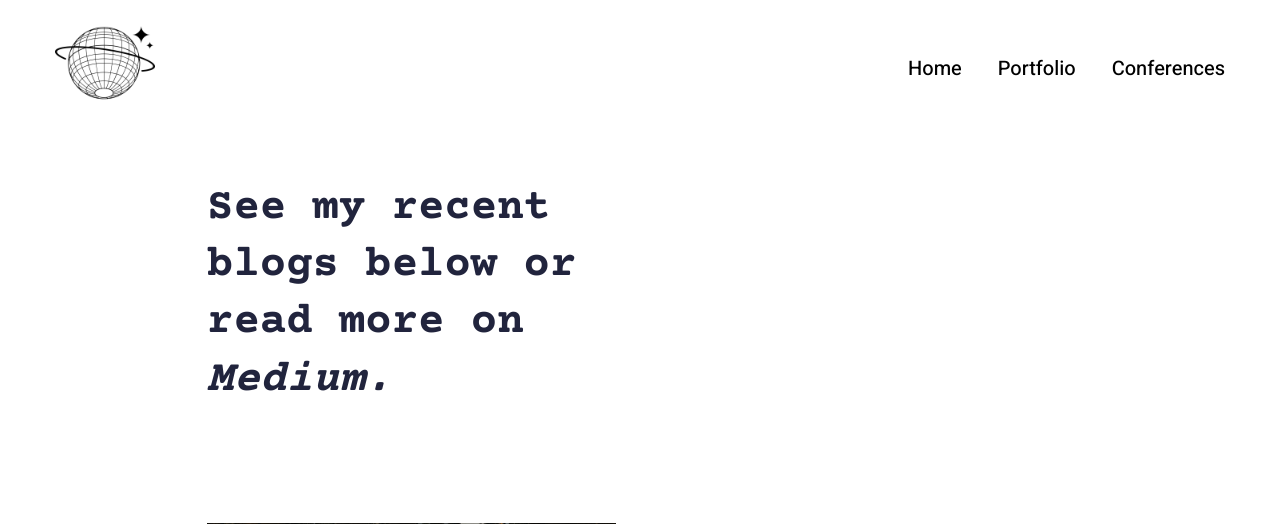
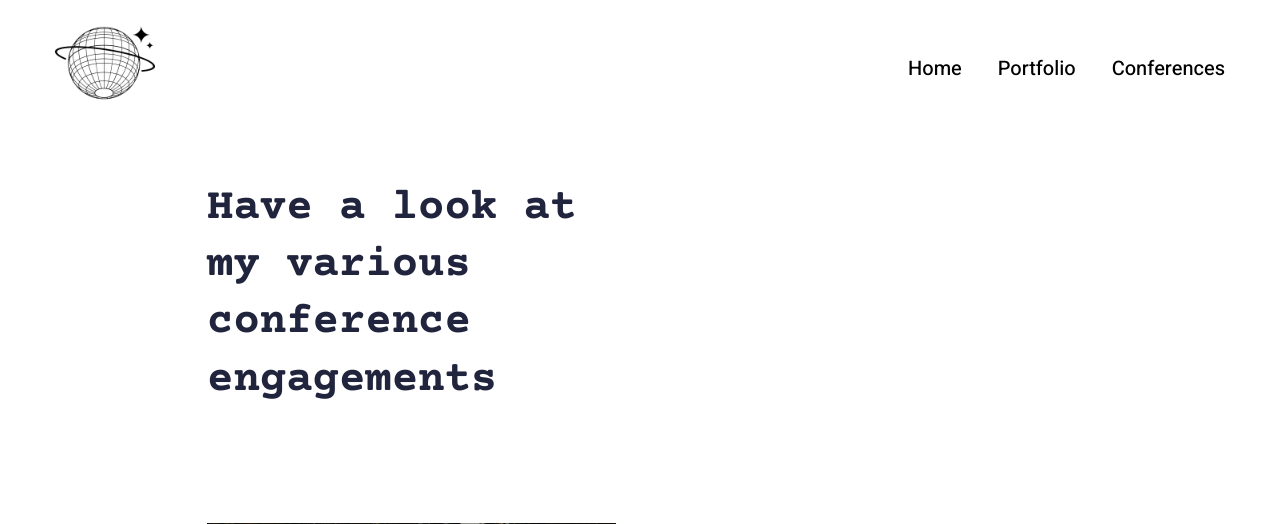
Before and after one commit to Kudzmat/myworld, a Django app: page /blog/ in a window 1280 px wide. Shown: the top 524 px of the page. Run offline with Django 4.2, Linux system fonts and the light colour scheme; data comes from the database, SQL or seed files in the repository; some libraries are stand-ins or nearby versions.

Commit message:
Update blog.html

```diff
--- a/myWorldSite/main/templates/main/blog.html
+++ b/myWorldSite/main/templates/main/blog.html
@@ -37,7 +37,7 @@ Start Content
       <div class="row g-4 g-md-3  align-items-center">
         <div class="col-md-6">
           <div class="bannerContent">
-            <h1 class="xlTitle pb-md-3">See my recent blogs below or read more on <a href="https://medium.com/@kudzayibamhare"><i><b>Medium.</b></i></a></h1>
+            <h1 class="xlTitle pb-md-3">Have a look at my various conference engagements</h1>
           </div>
         </div>
       </div>
```
